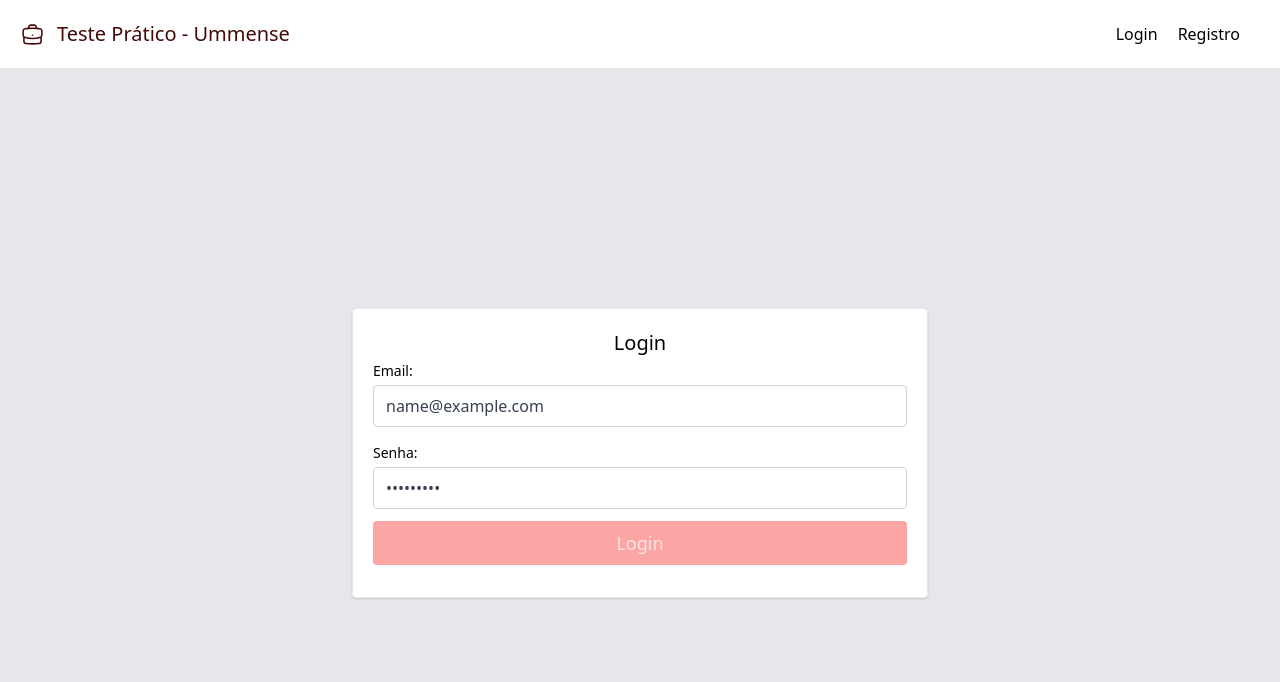
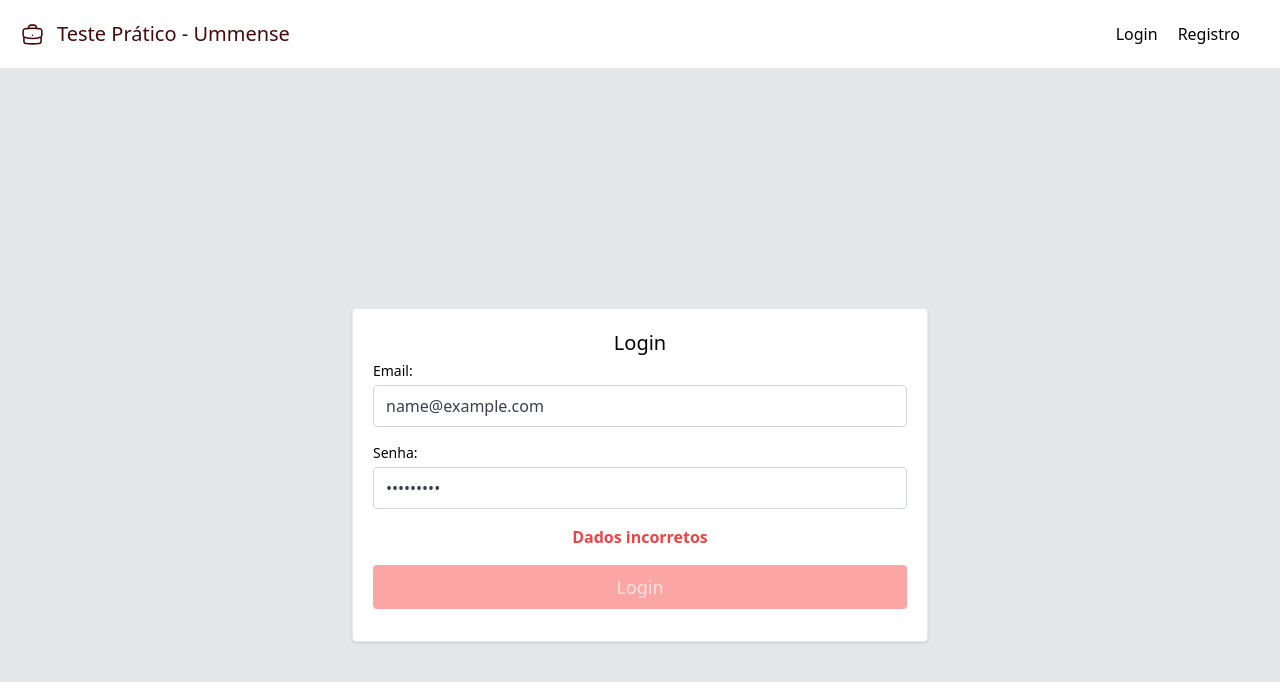
Before and after one commit to GabrielGevert/testeummense, a Vue app in the folder frontend/: page /auth/login in a window 1280 px wide. Both pictures are taken after typing "name@example.com", "Sample123" into the empty fields and a click on the button "Login". Shown: the top 682 px of the page. Built offline with nearby package versions, Linux system fonts and the light colour scheme; no server answers.

Commit message:
Fix login com mensagem de erro

```diff
--- a/frontend/src/pages/auth/Login.vue
+++ b/frontend/src/pages/auth/Login.vue
@@ -10,6 +10,8 @@
         <label for="password" class="leading-7 text-sm">Senha:</label>
         <input v-model="password" type="password" name="password" placeholder="********" :class="inputClasses">
       </div>
+
+      <p v-if="passwordError" class="text-red-500 text-center my-4 font-bold">{{ passwordError }}</p>
 
       <div class="mb-3">
         <button type="submit"
@@ -27,6 +29,7 @@ export default {
     return {
       email: "",
       password: "",
+      passwordError: "",
       inputClasses: 'w-full bg-white rounded border border-gray-300 focus:border-red-300 focus:ring-2 focus:ring-red-200 text-base outline-none text-gray-700 py-1 px-3 leading-8 transition-colors duration-200 ease-in-out'
     };
   },
@@ -48,6 +51,7 @@ export default {
         }
       } catch (error) {
         console.error("Aconteceu um erro:", error)
+        this.passwordError = "Dados incorretos"
         if (error.response) {
           console.error("Detalhes:", error.response.data)
         }
```
